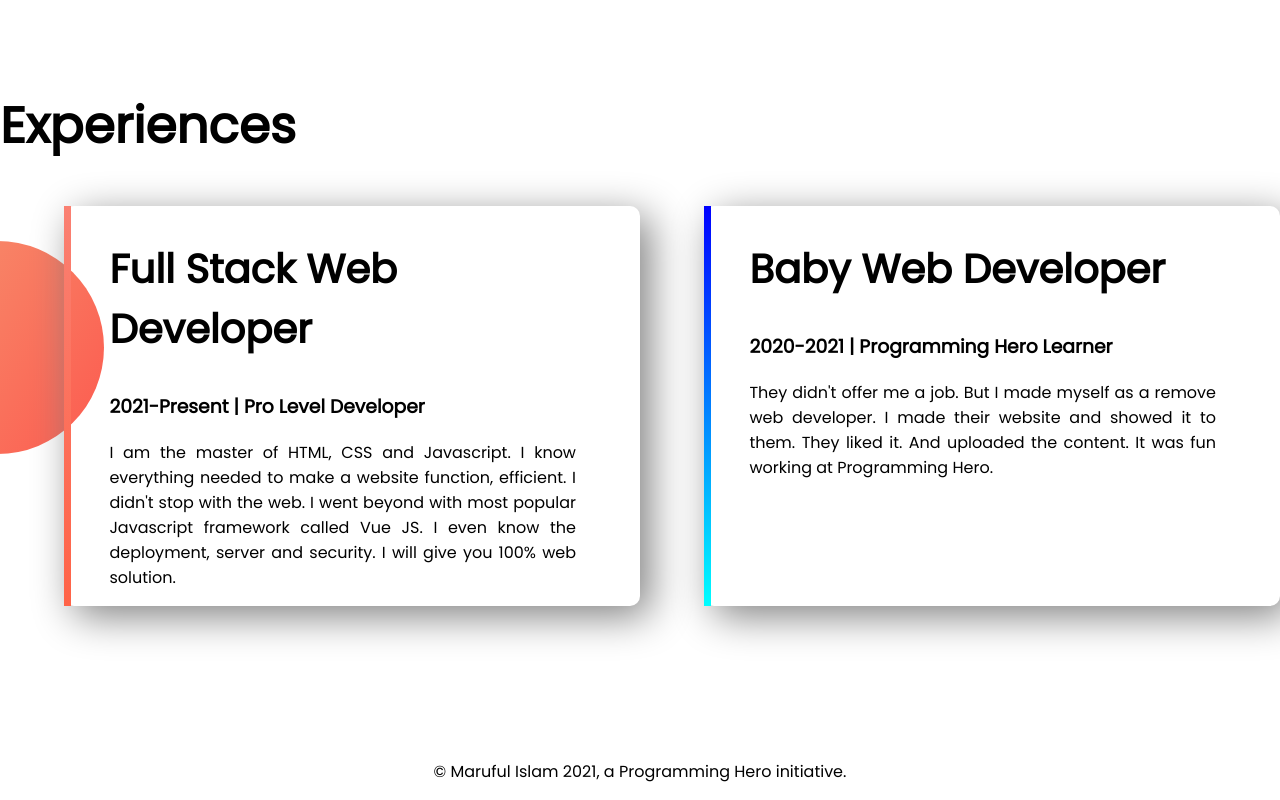
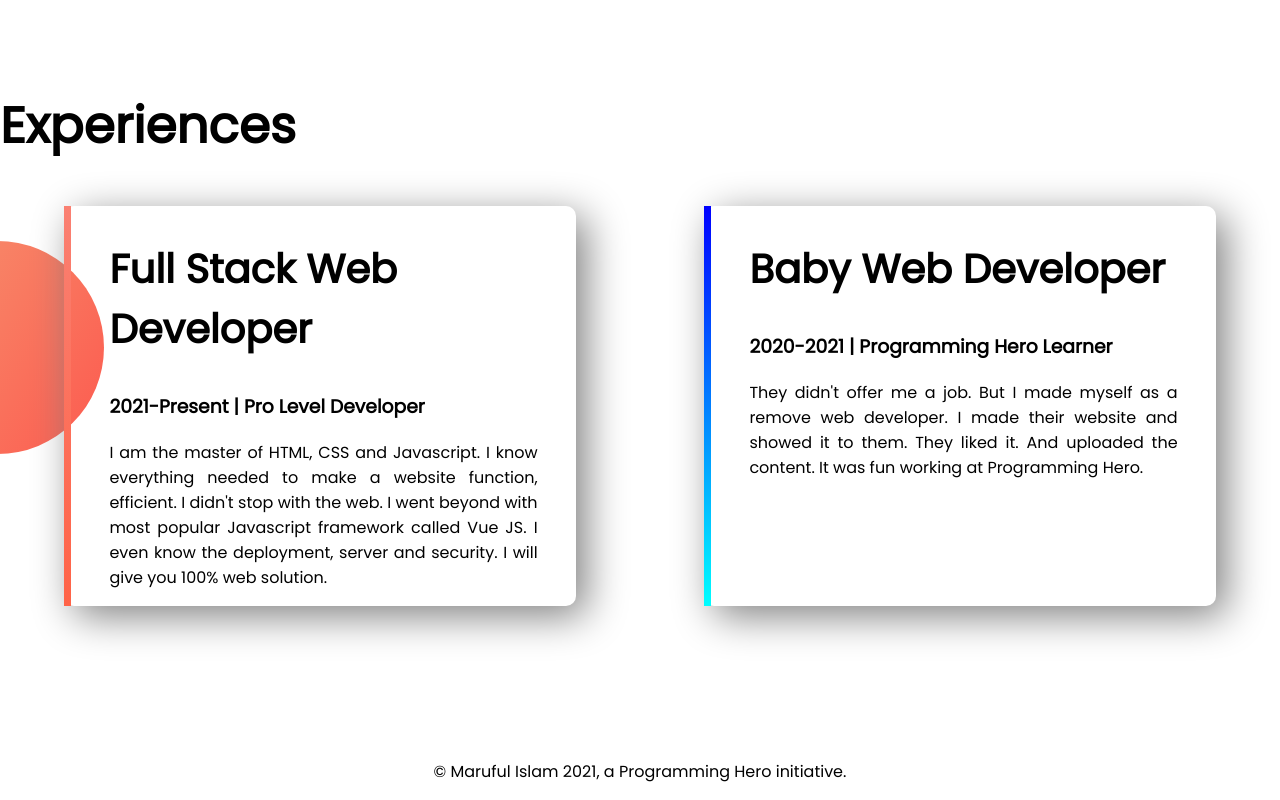
Before and after one commit to mi740/old-developer-portfolio, a plain HTML site: page index.html in a window 1280 px wide. Shown: the part 1272-2072 px from the top of the page. Drawn offline with Linux system fonts and the light colour scheme.

Commit message:
issu fixed

```diff
--- a/style.css
+++ b/style.css
@@ -52,8 +52,9 @@ h2{
     width:40%;
     border-radius: 10px;
     padding-left: 3%;
-    padding-right: 5%;
+    padding-right: 3%;
     margin-left: 5%;
+    margin-right: 5%;
 }
 .experience-item p{
     text-align: justify;
```
